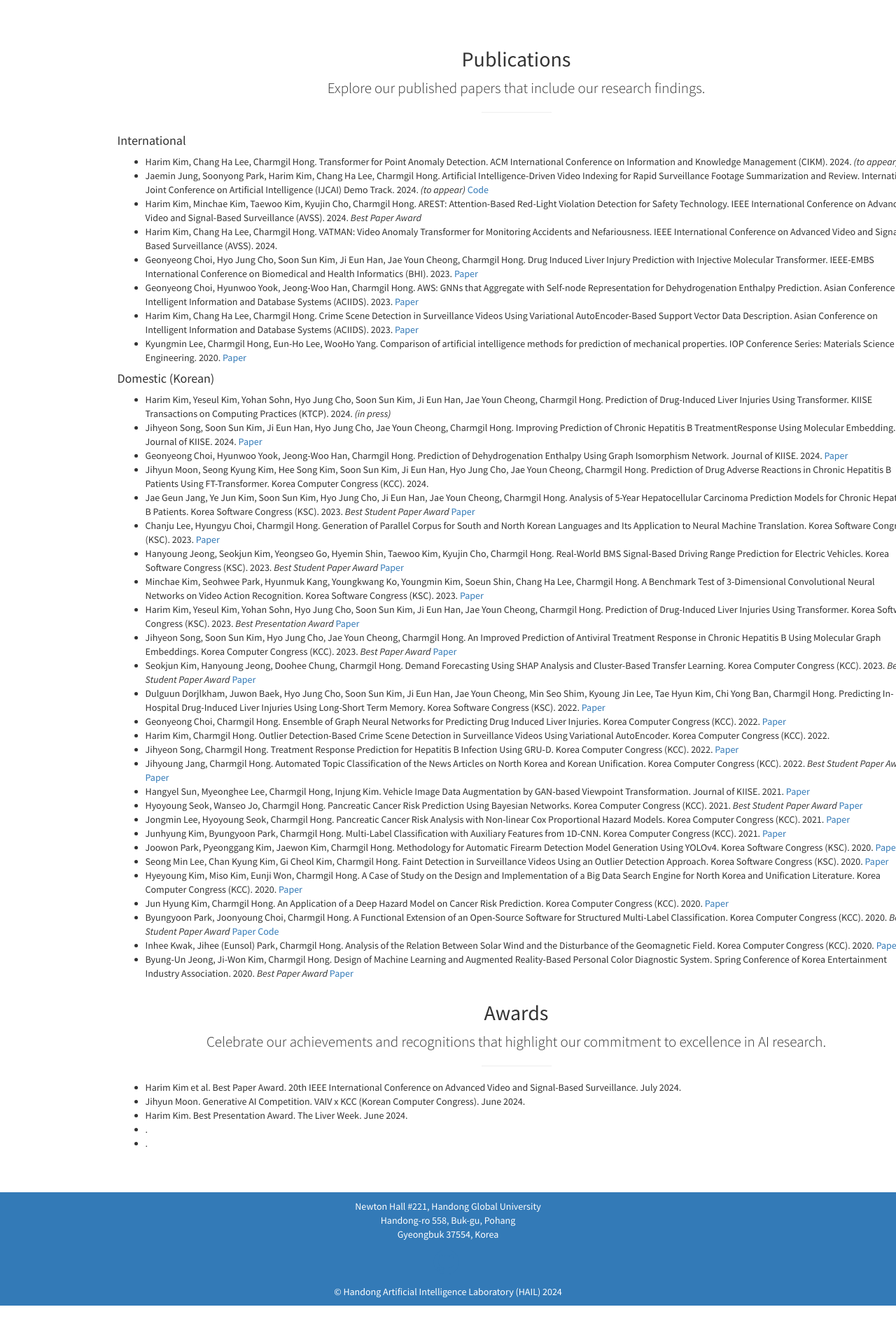
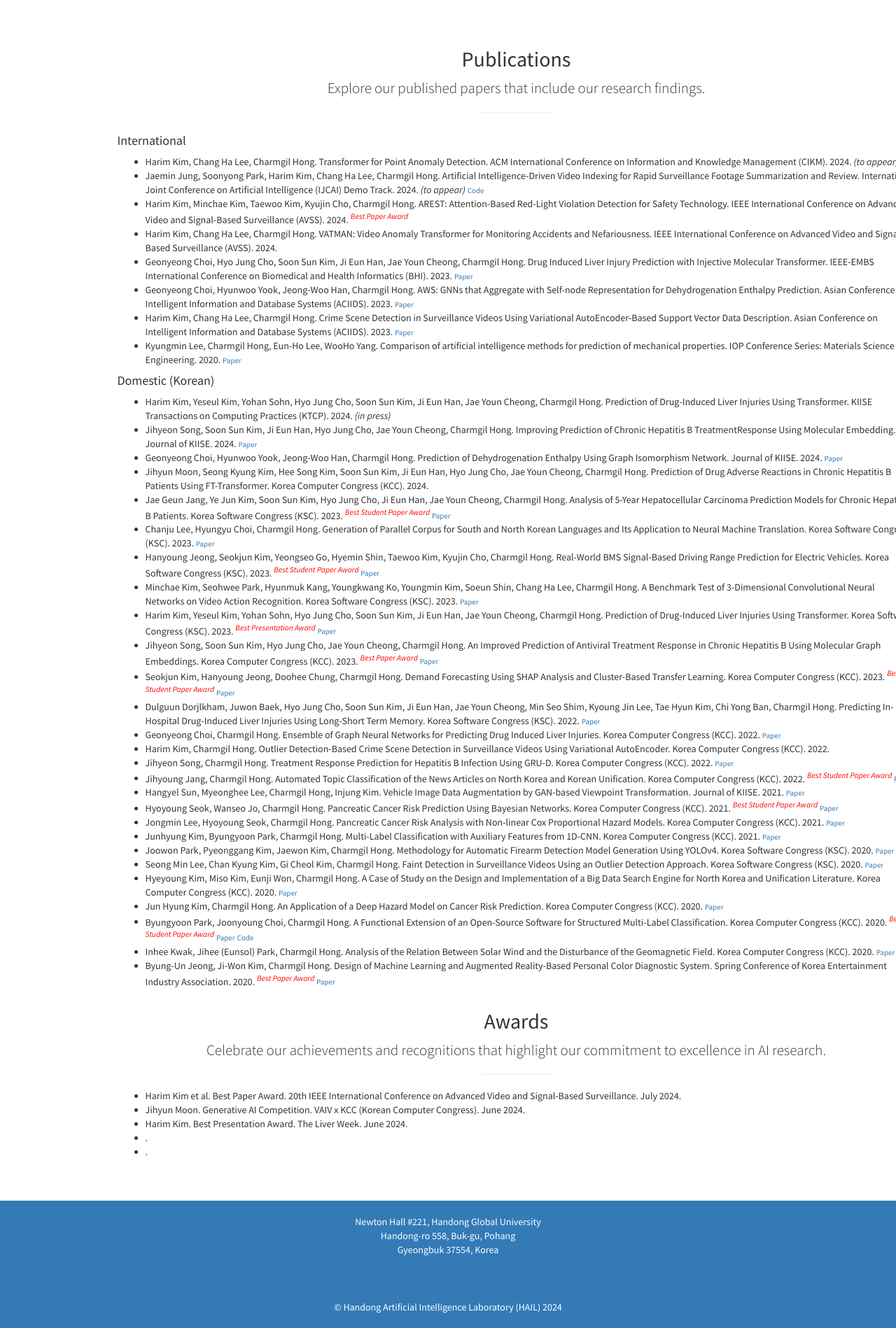
Before and after one commit to nth221/nth221.github.io, a Jekyll site: the page built from index.html, in a window 1280 px wide. Shown: the part 2668-4566 px from the top of the page at 70% size. Built offline with Jekyll 4.4.1, drawn with Linux system fonts in a browser that asks for light colours; before the commit the page ends 4534 px from its top, so only the background shows below that.

Commit message:
modified:   _includes/footer.html 	modified:   css/stylish-portfolio.css

```diff
--- a/_includes/footer.html
+++ b/_includes/footer.html
@@ -1,4 +1,4 @@
-<footer class="bg-primary" style="padding:0px;">
+<footer class="bg-primary">
   <div class="container">
     <div class="row">
       <div class="col-lg-12 text-center">
--- a/css/stylish-portfolio.css
+++ b/css/stylish-portfolio.css
@@ -28,6 +28,21 @@ body {
     font-size: 4.5em;
     font-weight: 700;
 }
+
+
+/* Custom */
+.award {
+    vertical-align: super;
+    color: red;
+    font-style: italic;
+    font-size:0.815em;
+}
+.res {
+    font-size:0.785em;
+    vertical-align: middle;
+    color: #337AB7;
+}
+
 
 /* Custom Button Styles */
 
@@ -267,5 +282,5 @@ hr.small {
 /* Footer */
 
 footer {
-    padding: 100px 0;
+    padding: 10px 0;
 }
```
